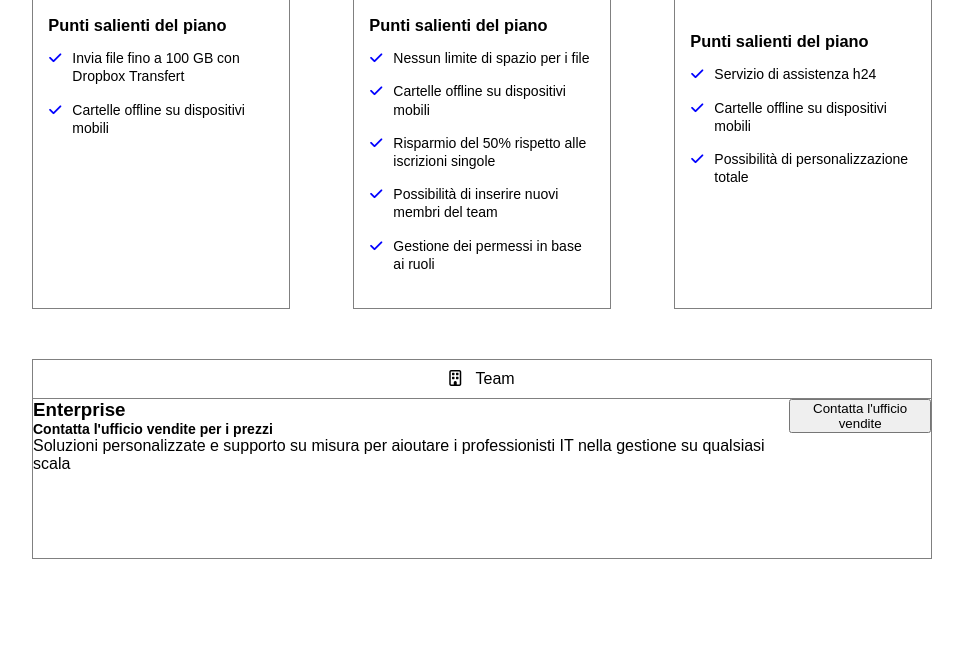
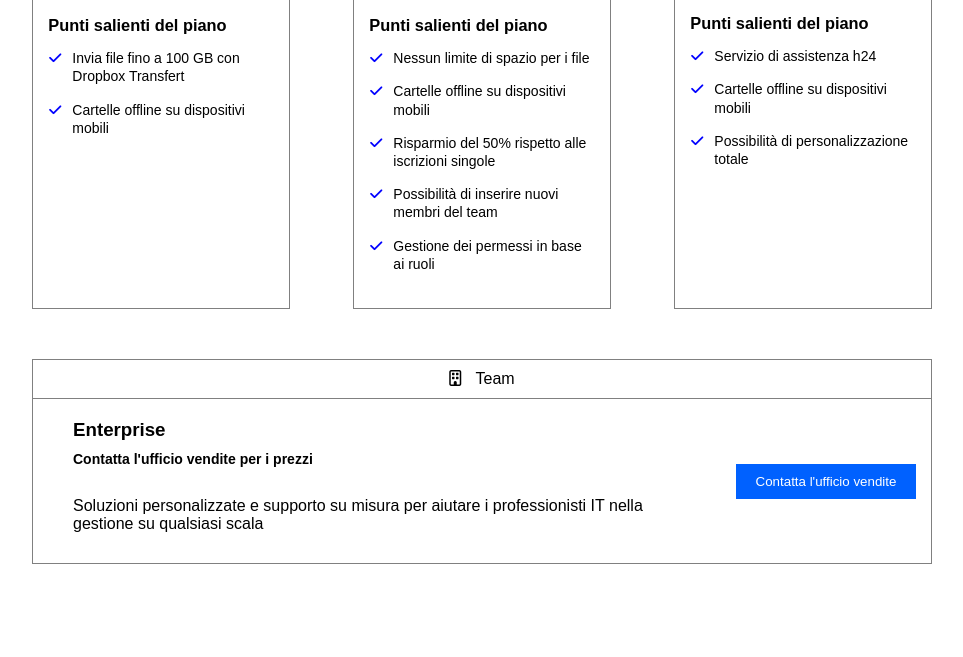
Before and after one commit to lucacappello79/htmlcss-dropbox, a plain HTML site: page index.html in a window 1280 px wide. Shown: the part 1401-2058 px from the top of the page, without its empty margins (158-1121 px from the left). Drawn offline with Linux system fonts and the light colour scheme.

Commit message:
fix finished plans section

```diff
--- a/css/style.css
+++ b/css/style.css
@@ -144,7 +144,6 @@ nav{
 
 .main-plans-type.enter-bot{
     width: 100%;
-    height: 200px;
 }
 
 .main-plans-type-bottom{
@@ -220,7 +219,7 @@ nav{
     margin-bottom: 15px;
 } */
 
-.column-header *{
+.column-header *, .enter-bot-left *{
     margin-bottom: 10px;
 }
 
@@ -235,10 +234,31 @@ nav{
 
 .enter-bot-body{
     display: flex;
+
 }
 
 .enter-bot-left{
-    flex-grow: 1;
+    /* flex-grow: 1; */
+    padding: 20px 40px;
+}
+
+.enter-bot-left p{
+    margin-top: 30px;
+}
+
+.enter-bot-right{
+    display: flex;
+    align-items: center;
+    justify-content: center;
+}
+
+.enter-bot-right button{
+    color: white;
+    background-color: rgb(0, 97, 255);
+    padding: 10px 15px;
+    border: none;
+    margin-right: 15px;
+    width: 180px;
 }
 
 .main-team{
--- a/index.html
+++ b/index.html
@@ -280,7 +280,7 @@
                                         <div class="icon">
                                             <i class="fa-solid fa-skull"></i>
                                         </div>
-                                        <div class="row-text">Bot telefonico a disposizione H24 per aiutare gli amministratori nei momenti di crisi</div>
+                                        <div class="row-text">Bot telefonico a disposizione H24 per aiutare gli amministratori</div>
                                     </div>
 
                                 </div>
@@ -335,7 +335,7 @@
                                     <div class="enter-bot-left">
                                         <h3>Enterprise</h3>
                                         <div class="price-azienda">Contatta l'ufficio vendite per i prezzi</div>
-                                        <p>Soluzioni personalizzate e supporto su misura per aioutare i professionisti IT nella gestione su qualsiasi scala</p>
+                                        <p>Soluzioni personalizzate e supporto su misura per aiutare i professionisti IT nella gestione su qualsiasi scala</p>
                                     </div>
                                     <div class="enter-bot-right">
                                         <button>Contatta l'ufficio vendite</button>
```
